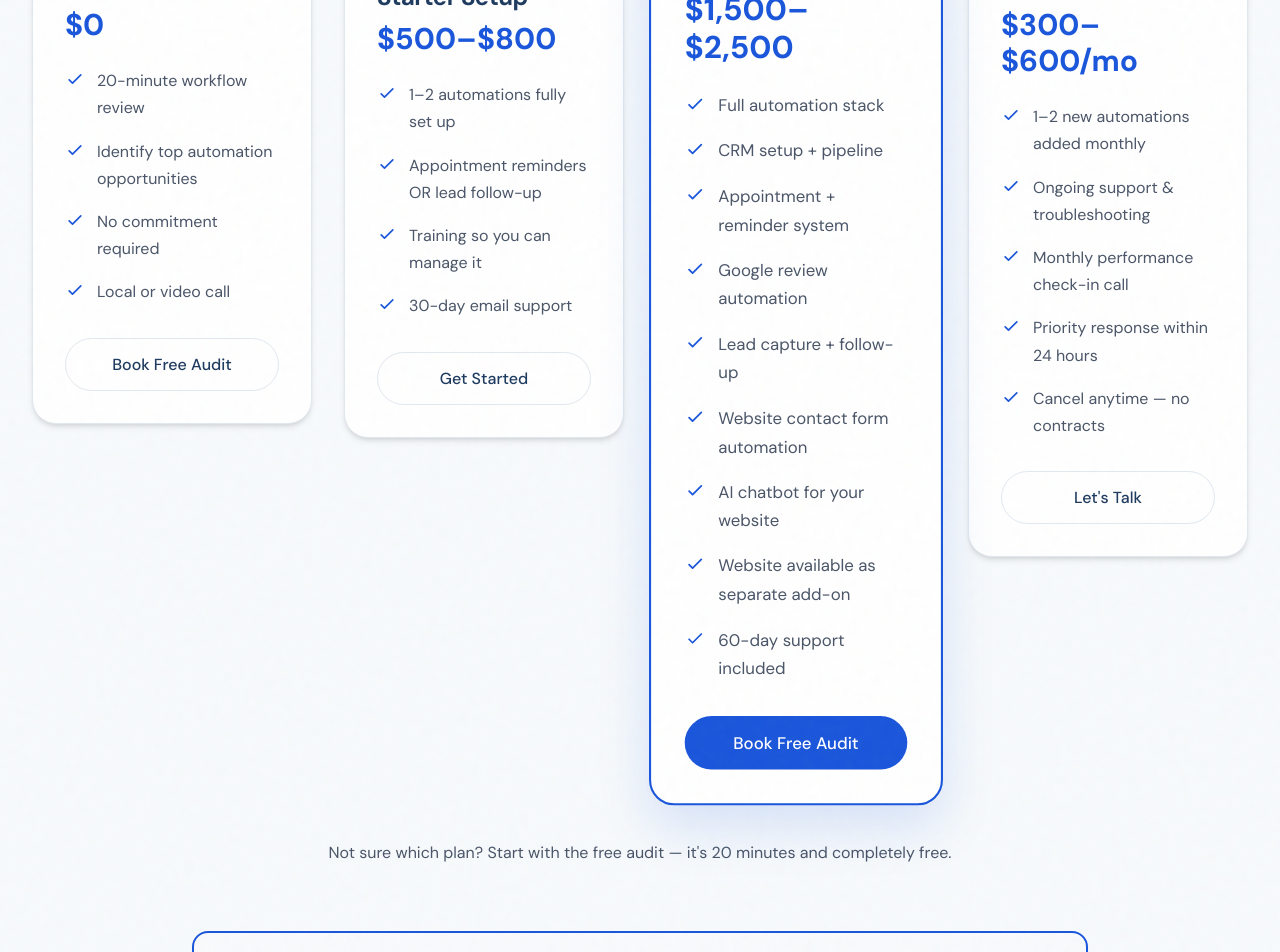
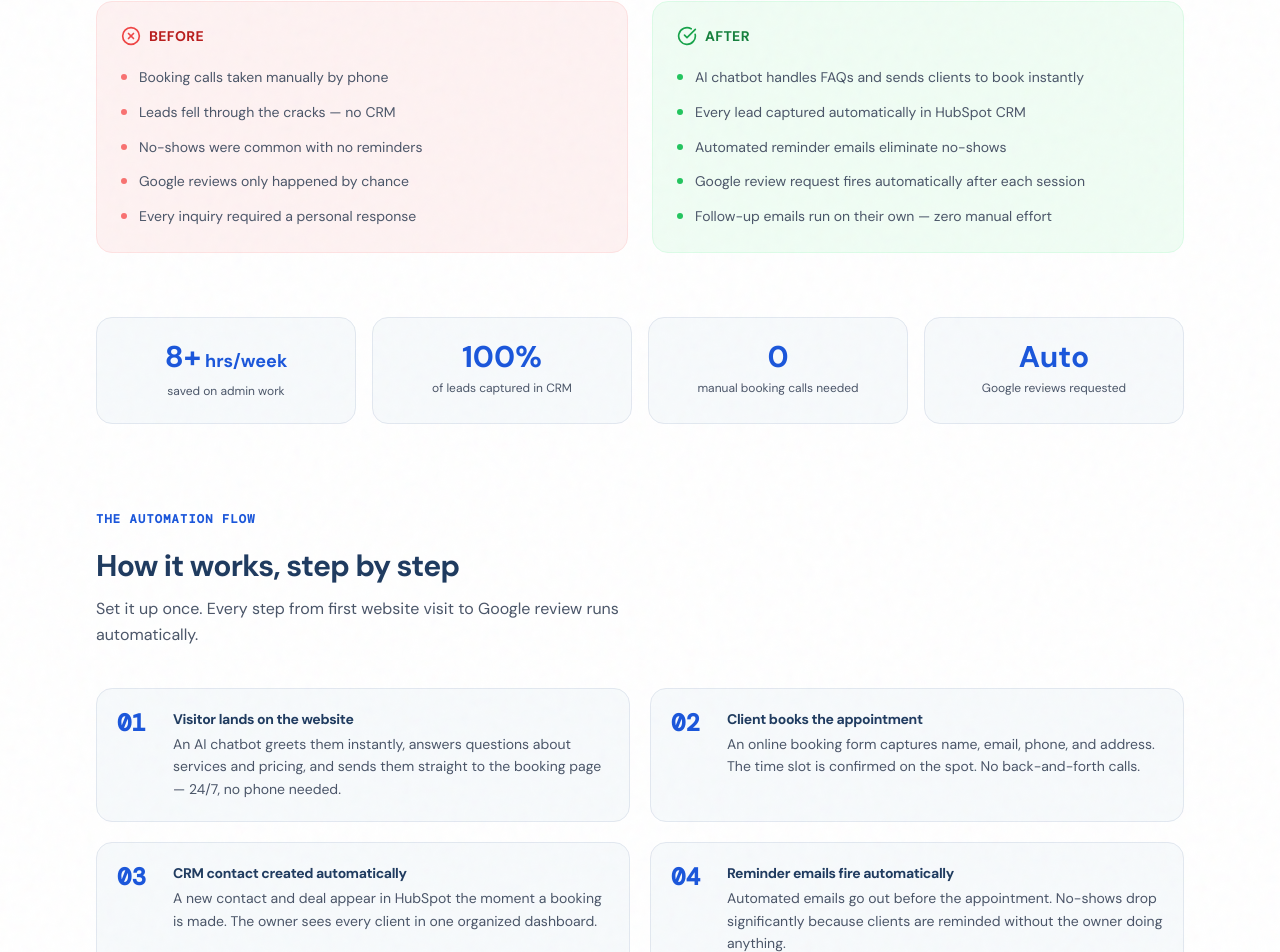
Before and after one commit to jg-tony/automate-and-elevate-site, a React (Vite) app: page / in a window 1280 px wide. Shown: the part 5740-6692 px from the top of the page. Built offline with nearby package versions, Linux system fonts and the light colour scheme; a web font is replaced by a local one.

Commit message:
Add case study section with PDF download

```diff
--- a/src/App.jsx
+++ b/src/App.jsx
@@ -11,6 +11,8 @@ import Booking from './components/Booking';
 import ContactForm from './components/ContactForm';
 import ComingSoonBanner from './components/ComingSoonBanner';
 import Footer from './components/Footer';
+import CaseStudy from './components/CaseStudy';
+
 
 function App() {
   return (
@@ -22,6 +24,7 @@ function App() {
         <Services />
         <Philosophy />
         <HowItWorks />
+        <CaseStudy />
         <Pricing />
         <About />
         <Booking />
--- /dev/null
+++ b/src/components/CaseStudy.jsx
@@ -0,0 +1,232 @@
+import React, { useRef } from 'react';
+import { useGSAP } from '@gsap/react';
+import gsap from 'gsap';
+import ScrollTrigger from 'gsap/ScrollTrigger';
+import { CheckCircle, XCircle, ArrowRight, Download } from 'lucide-react';
+
+gsap.registerPlugin(ScrollTrigger);
+
+const before = [
+  'Booking calls taken manually by phone',
+  'Leads fell through the cracks — no CRM',
+  'No-shows were common with no reminders',
+  'Google reviews only happened by chance',
+  'Every inquiry required a personal response',
+];
+
+const after = [
+  'AI chatbot handles FAQs and sends clients to book instantly',
+  'Every lead captured automatically in HubSpot CRM',
+  'Automated reminder emails eliminate no-shows',
+  'Google review request fires automatically after each session',
+  'Follow-up emails run on their own — zero manual effort',
+];
+
+const stats = [
+  { value: '8+', unit: 'hrs/week', label: 'saved on admin work' },
+  { value: '100%', unit: '', label: 'of leads captured in CRM' },
+  { value: '0', unit: '', label: 'manual booking calls needed' },
+  { value: 'Auto', unit: '', label: 'Google reviews requested' },
+];
+
+const steps = [
+  {
+    num: '01',
+    title: 'Visitor lands on the website',
+    desc: 'An AI chatbot greets them instantly, answers questions about services and pricing, and sends them straight to the booking page — 24/7, no phone needed.',
+  },
+  {
+    num: '02',
+    title: 'Client books the appointment',
+    desc: 'An online booking form captures name, email, phone, and address. The time slot is confirmed on the spot. No back-and-forth calls.',
+  },
+  {
+    num: '03',
+    title: 'CRM contact created automatically',
+    desc: 'A new contact and deal appear in HubSpot the moment a booking is made. The owner sees every client in one organized dashboard.',
+  },
+  {
+    num: '04',
+    title: 'Reminder emails fire automatically',
+    desc: 'Automated emails go out before the appointment. No-shows drop significantly because clients are reminded without the owner doing anything.',
+  },
+  {
+    num: '05',
+    title: 'Google Review request sent after completion',
+    desc: 'Once the appointment is marked complete, a polished review request email is sent automatically. Reviews grow on autopilot.',
+  },
+  {
+    num: '06',
+    title: 'Follow-up sequence kicks in',
+    desc: 'A follow-up email checks in with the client and encourages re-booking — all without the owner lifting a finger.',
+  },
+];
+
+export default function CaseStudy() {
+  const containerRef = useRef(null);
+
+  useGSAP(() => {
+    const ctx = gsap.context(() => {
+      gsap.from('.cs-fade', {
+        scrollTrigger: { trigger: containerRef.current, start: 'top 80%' },
+        y: 30,
+        opacity: 0,
+        duration: 0.7,
+        stagger: 0.1,
+        ease: 'power3.out',
+      });
+      gsap.from('.cs-step', {
+        scrollTrigger: { trigger: '.cs-steps', start: 'top 80%' },
+        x: -20,
+        opacity: 0,
+        duration: 0.6,
+        stagger: 0.1,
+        ease: 'power3.out',
+      });
+    }, containerRef);
+    return () => ctx.revert();
+  }, { scope: containerRef });
+
+  return (
+    <section
+      id="case-study"
+      ref={containerRef}
+      className="py-24 bg-white"
+    >
+      <div className="max-w-6xl mx-auto px-4 sm:px-6 lg:px-8">
+
+        {/* Header */}
+        <div className="cs-fade text-center mb-4">
+          <span className="font-mono text-xs uppercase tracking-widest text-[#1A56DB] font-semibold">
+            Real-World Automation
+          </span>
+        </div>
+        <h2 className="cs-fade font-sans font-bold text-4xl md:text-5xl text-[#1E3A5F] text-center mb-4 leading-tight">
+          From Manual Chaos to<br className="hidden sm:block" /> Fully Automated Bookings
+        </h2>
+        <p className="cs-fade font-sans text-lg text-[#4A5568] text-center max-w-2xl mx-auto mb-16 leading-relaxed">
+          How a local mobile service business saved 8+ hours a week, eliminated no-shows,
+          and started collecting Google reviews automatically — without hiring anyone.
+        </p>
+
+        {/* Before / After */}
+        <div className="cs-fade grid grid-cols-1 md:grid-cols-2 gap-6 mb-16">
+          {/* Before */}
+          <div className="rounded-2xl border border-red-100 bg-red-50 p-6">
+            <div className="flex items-center gap-2 mb-5">
+              <XCircle className="w-5 h-5 text-red-500 flex-shrink-0" />
+              <span className="font-sans font-bold text-red-700 text-sm uppercase tracking-wide">Before</span>
+            </div>
+            <ul className="space-y-3">
+              {before.map((item, i) => (
+                <li key={i} className="flex items-start gap-3">
+                  <span className="w-1.5 h-1.5 rounded-full bg-red-400 mt-2 flex-shrink-0" />
+                  <span className="font-sans text-[#4A5568] text-sm leading-relaxed">{item}</span>
+                </li>
+              ))}
+            </ul>
+          </div>
+
+          {/* After */}
+          <div className="rounded-2xl border border-green-100 bg-green-50 p-6">
+            <div className="flex items-center gap-2 mb-5">
+              <CheckCircle className="w-5 h-5 text-green-600 flex-shrink-0" />
+              <span className="font-sans font-bold text-green-700 text-sm uppercase tracking-wide">After</span>
+            </div>
+            <ul className="space-y-3">
+              {after.map((item, i) => (
+                <li key={i} className="flex items-start gap-3">
+                  <span className="w-1.5 h-1.5 rounded-full bg-green-500 mt-2 flex-shrink-0" />
+                  <span className="font-sans text-[#4A5568] text-sm leading-relaxed">{item}</span>
+                </li>
+              ))}
+            </ul>
+          </div>
+        </div>
+
+        {/* Stats */}
+        <div className="cs-fade grid grid-cols-2 lg:grid-cols-4 gap-4 mb-20">
+          {stats.map((s, i) => (
+            <div key={i} className="bg-[#F7FAFC] rounded-2xl p-6 text-center border border-[#E2E8F0]">
+              <div className="font-sans font-bold text-3xl text-[#1A56DB] leading-none">
+                {s.value}
+                {s.unit && <span className="text-lg ml-1">{s.unit}</span>}
+              </div>
+              <div className="font-sans text-xs text-[#4A5568] mt-2 leading-snug">{s.label}</div>
+            </div>
+          ))}
+        </div>
+
+        {/* How it works */}
+        <div className="cs-fade mb-4">
+          <span className="font-mono text-xs uppercase tracking-widest text-[#1A56DB] font-semibold">
+            The Automation Flow
+          </span>
+        </div>
+        <h3 className="cs-fade font-sans font-bold text-3xl text-[#1E3A5F] mb-3">
+          How it works, step by step
+        </h3>
+        <p className="cs-fade font-sans text-[#4A5568] mb-10 max-w-xl leading-relaxed">
+          Set it up once. Every step from first website visit to Google review runs automatically.
+        </p>
+
+        <div className="cs-steps grid grid-cols-1 md:grid-cols-2 gap-5 mb-20">
+          {steps.map((step, i) => (
+            <div
+              key={i}
+              className="cs-step flex items-start gap-4 bg-[#F7FAFC] rounded-2xl p-5 border border-[#E2E8F0]"
+            >
+              <div className="font-mono text-2xl font-bold text-[#1A56DB] leading-none pt-0.5 flex-shrink-0 w-10">
+                {step.num}
+              </div>
+              <div>
+                <h4 className="font-sans font-bold text-[#1E3A5F] text-sm mb-1">{step.title}</h4>
+                <p className="font-sans text-[#4A5568] text-sm leading-relaxed">{step.desc}</p>
+              </div>
+            </div>
+          ))}
+        </div>
+
+        {/* Pull quote */}
+        <div className="cs-fade bg-[#EEF4FF] border border-[#C7D9F8] rounded-2xl p-8 mb-20 border-l-4 border-l-[#1A56DB]">
+          <p className="font-sans italic text-[#1E3A5F] text-lg leading-relaxed text-center max-w-3xl mx-auto">
+            "The goal was simple: set it up once and never have to think about it again.
+            The entire system runs itself — from the first chatbot message to the Google review request."
+          </p>
+          <p className="font-mono text-xs text-[#1A56DB] text-center mt-4 uppercase tracking-widest">
+            — Tony, Automate & Elevate LLC
+          </p>
+        </div>
+
+        {/* CTA */}
+        <div className="cs-fade bg-[#1E3A5F] rounded-3xl p-10 text-center">
+          <h3 className="font-sans font-bold text-3xl text-white mb-3">
+            Want this for your business?
+          </h3>
+          <p className="font-sans text-[#94A3B8] text-base mb-8 max-w-xl mx-auto leading-relaxed">
+            Book a free 20-minute audit. I'll map out exactly which automations would save
+            you the most time — specific to your business, your tools, your situation.
+          </p>
+          <div className="flex flex-col sm:flex-row items-center justify-center gap-4">
+            <button
+              onClick={() => document.getElementById('booking')?.scrollIntoView({ behavior: 'smooth' })}
+              className="inline-flex items-center gap-2 bg-[#1A56DB] text-white font-sans font-medium px-8 py-4 rounded-full hover:bg-[#1440B3] transition-all duration-300 hover:scale-[1.03]"
+            >
+              Book Your Free Audit
+              <ArrowRight className="w-4 h-4" />
+            </button>
+            <a
+              href="/case_study.pdf"
+              download="Automate_and_Elevate_Case_Study.pdf"
+              className="inline-flex items-center gap-2 bg-transparent text-white font-sans font-medium px-8 py-4 rounded-full border border-white/30 hover:border-white/60 hover:bg-white/10 transition-all duration-300 hover:scale-[1.03]"
+            >
+              <Download className="w-4 h-4" />
+              Download Case Study
+            </a>
+          </div>
+        </div>
+
+      </div>
+    </section>
+  );
+}
```
Also changed, not shown: 1 other file (tests, documents, lock files or other folders).
